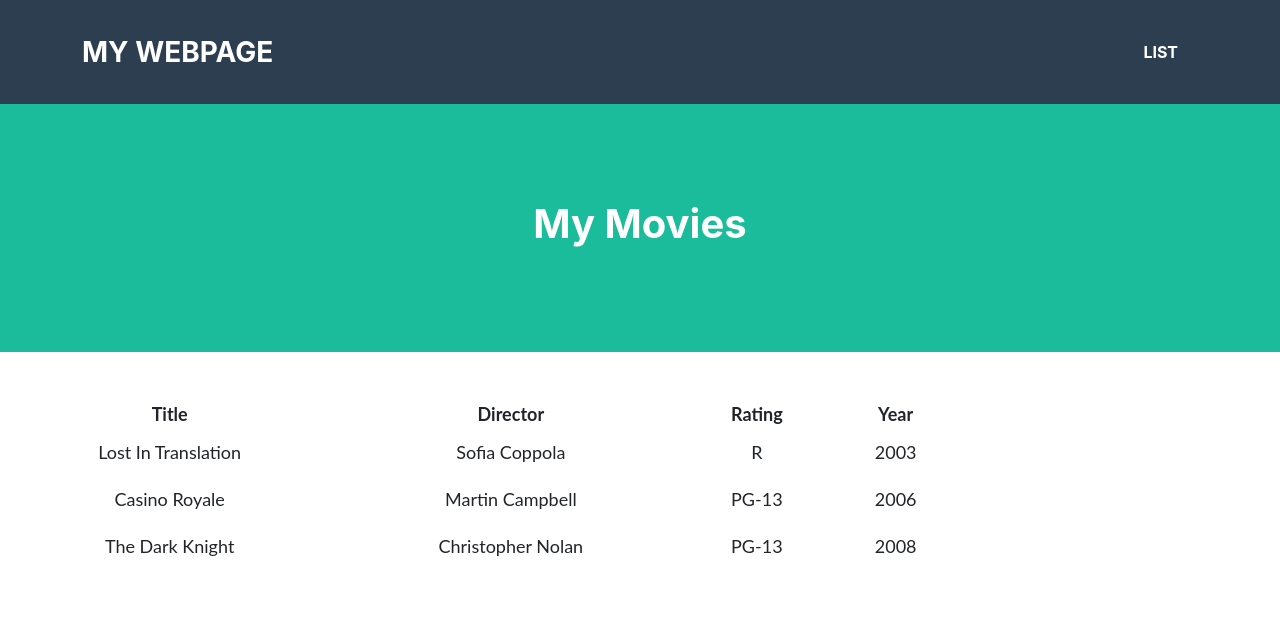
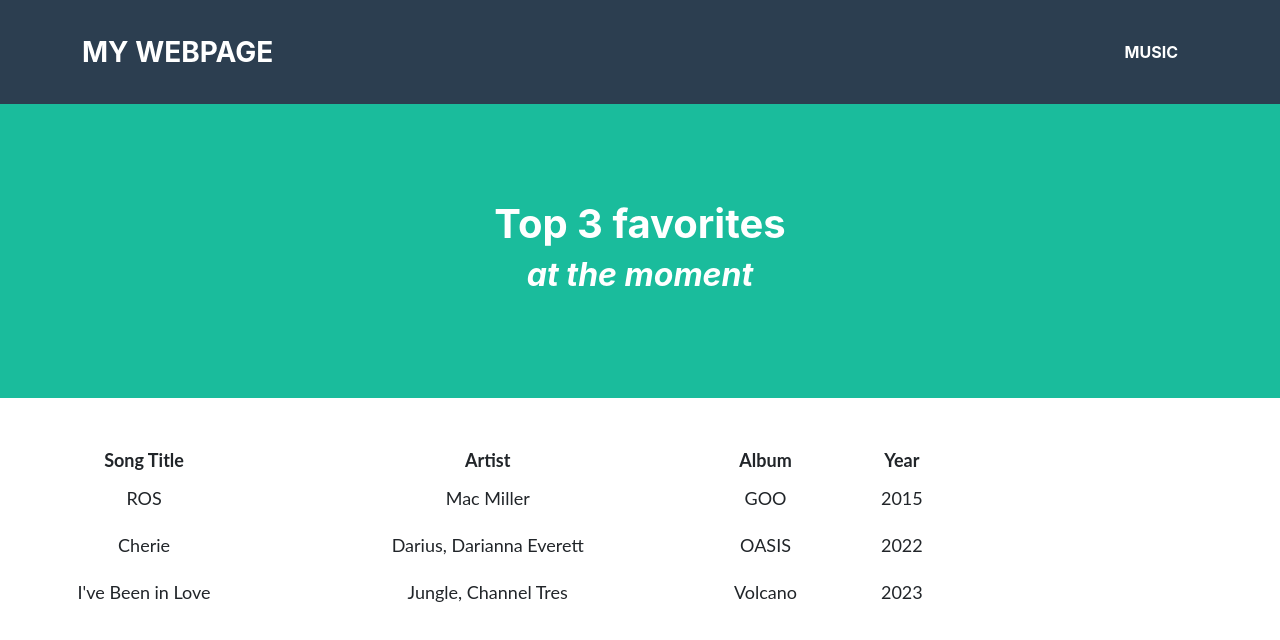
Before and after one commit to giannellaguerrero-berk/-giannellaguerrero-berk-.github.io, a plain HTML site: page list.html in a window 1280 px wide. Drawn offline with Linux system fonts and the light colour scheme.

Commit message:
new edits

```diff
--- a/list.html
+++ b/list.html
@@ -14,13 +14,14 @@
                 <a class="navbar-brand" href="">My Webpage</a>
                 <!--This code defines the "List" link in the top left corner of the navigation pane-->
                 <ul class="navbar-nav ms-auto">
-                    <li class="nav-item mx-0 mx-lg-1"><a class="nav-link py-3 px-0 px-lg-3 rounded" href="./list.html">List</a></li>
+                    <li class="nav-item mx-0 mx-lg-1"><a class="nav-link py-3 px-0 px-lg-3 rounded" href="./list.html">Music</a></li>
                 </ul>
             </div>
         </nav>
         <!--This code creates the middle section of the webpage-->
         <header class="masthead bg-primary text-white text-center">
-            <h1>My Movies</h1>
+            <h1>Top 3 favorites</h1>
+            <h2><i>at the moment</i></h2>
         </header>
         <!--Here is where the table will be loaded in.  The actual table will be loaded in JavaScript.-->
         <section class="mt-5 text-center">
--- a/list_data.json
+++ b/list_data.json
@@ -1,22 +1,22 @@
 {
-	"movies": [
+	"music": [
 		{
-			"Title": "Lost In Translation",
-			"Director": "Sofia Coppola",
-			"Rating": "R",
-			"Year": "2003"
+			"Song Title": "ROS",
+			"Artist": "Mac Miller",
+			"Album": "GOO",
+			"Year": "2015"
 		},
 		{
-			"Title": "Casino Royale",
-			"Director": "Martin Campbell",
-			"Rating": "PG-13",
-			"Year": "2006"
+			"Song Title": "Cherie",
+			"Artist": "Darius, Darianna Everett",
+			"Album": "OASIS",
+			"Year": "2022"
 		},
 		{
-			"Title": "The Dark Knight",
-			"Director": "Christopher Nolan",
-			"Rating": "PG-13",
-			"Year": "2008"
+			"Song Title": "I've Been in Love",
+			"Artist": "Jungle, Channel Tres",
+			"Album": "Volcano",
+			"Year": "2023"
 		}
 	]
 }
```
Also changed, not shown: index.html (+11 -7 lines), style.css.
